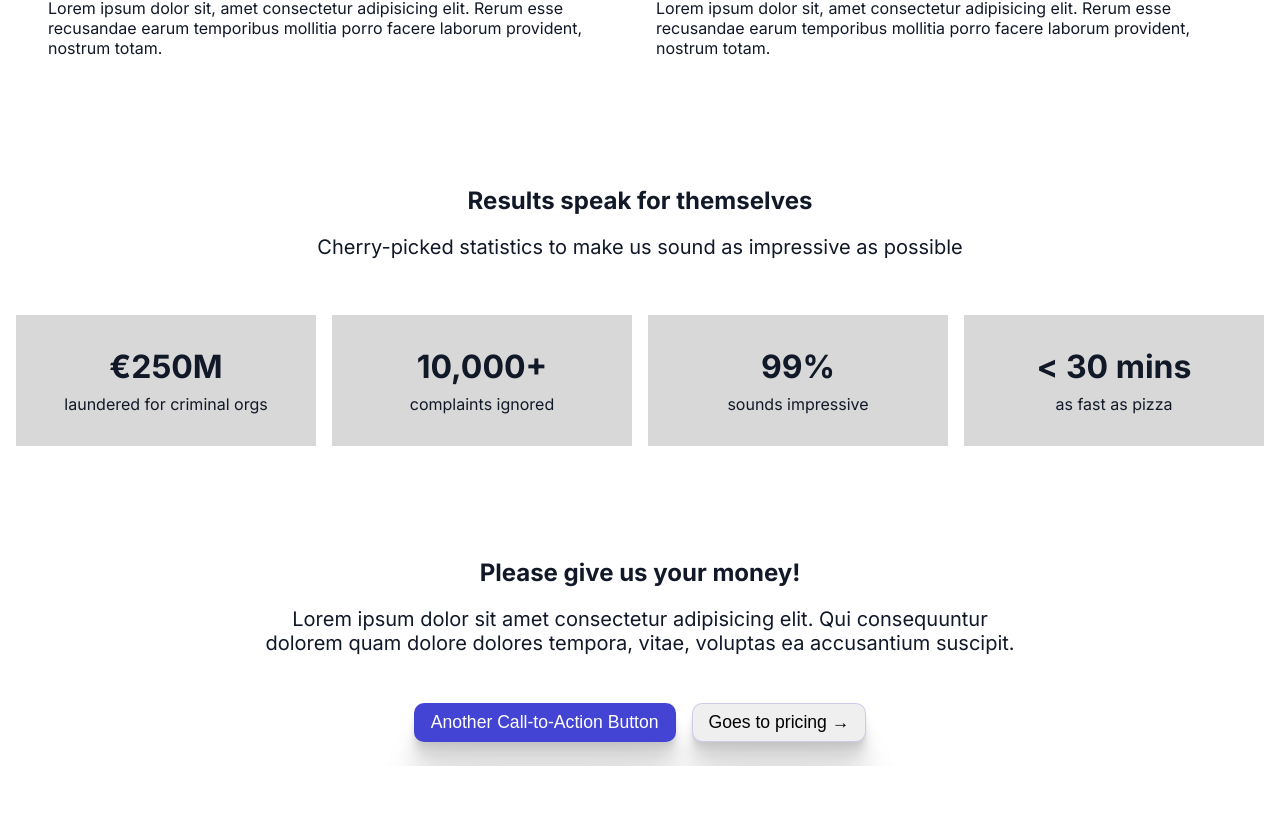
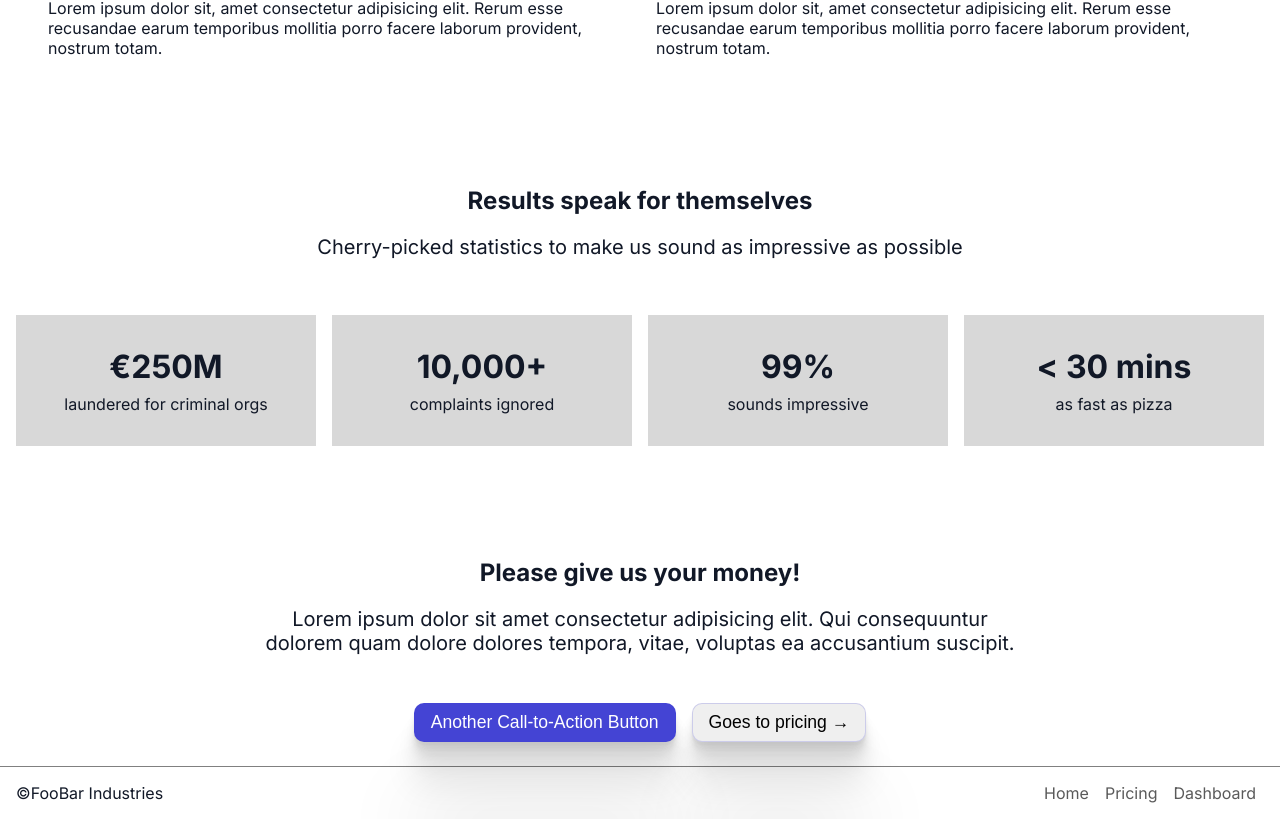
Before and after one commit to amazinglynormal/wut, a Next.js app: page / in a window 1280 px wide. Shown: the part 1052-1871 px from the top of the page. Before the commit the page ends 1818 px from the top, so only its background shows below. Built offline with nearby package versions, Linux system fonts and the light colour scheme.

Commit message:
Add footer for basic UI

```diff
--- /dev/null
+++ b/app/components/Footer.module.css
@@ -0,0 +1,44 @@
+.footer {
+  border-top: 1px solid grey;
+  padding: 1rem;
+  max-width: 80rem;
+  margin: 0 auto;
+}
+
+.copyright {
+  text-align: center;
+  margin-bottom: 1rem;
+}
+
+.navListItem {
+  margin: 0 0.5rem;
+  color: rgb(90, 90, 90);
+}
+
+.navList {
+  display: flex;
+  justify-content: center;
+  align-items: center;
+  list-style: none;
+  height: 100%;
+}
+
+.navListItemLink {
+  padding: 0.8rem;
+}
+
+.navListItemLink:hover {
+  color: black;
+}
+
+@media screen and (min-width: 760px) {
+  .footer {
+    display: flex;
+    justify-content: space-between;
+  }
+
+  .copyright {
+    text-align: left;
+    margin: 0;
+  }
+}
--- /dev/null
+++ b/app/components/Footer.tsx
@@ -0,0 +1,25 @@
+import React from "react";
+import styles from "./Footer.module.css";
+
+export default function Footer() {
+  return (
+    <footer className={styles.footer}>
+      <p className={styles.copyright}>&copy;FooBar Industries</p>
+      <div>
+        <nav>
+          <ul className={styles.navList}>
+            <li className={styles.navListItem}>
+              <a href="#">Home</a>
+            </li>
+            <li className={styles.navListItem}>
+              <a href="#">Pricing</a>
+            </li>
+            <li className={styles.navListItem}>
+              <a href="#">Dashboard</a>
+            </li>
+          </ul>
+        </nav>
+      </div>
+    </footer>
+  );
+}
--- a/app/page.tsx
+++ b/app/page.tsx
@@ -1,3 +1,4 @@
+import Footer from "./components/Footer";
 import Nav from "./components/Nav";
 import CTASection from "./cta-section/CTASection";
 import FeatureSection from "./feature-section/FeatureSection";
@@ -17,6 +18,7 @@ export default function Home() {
         <StatsSection />
         <CTASection />
       </main>
+      <Footer />
     </>
   );
 }
```
